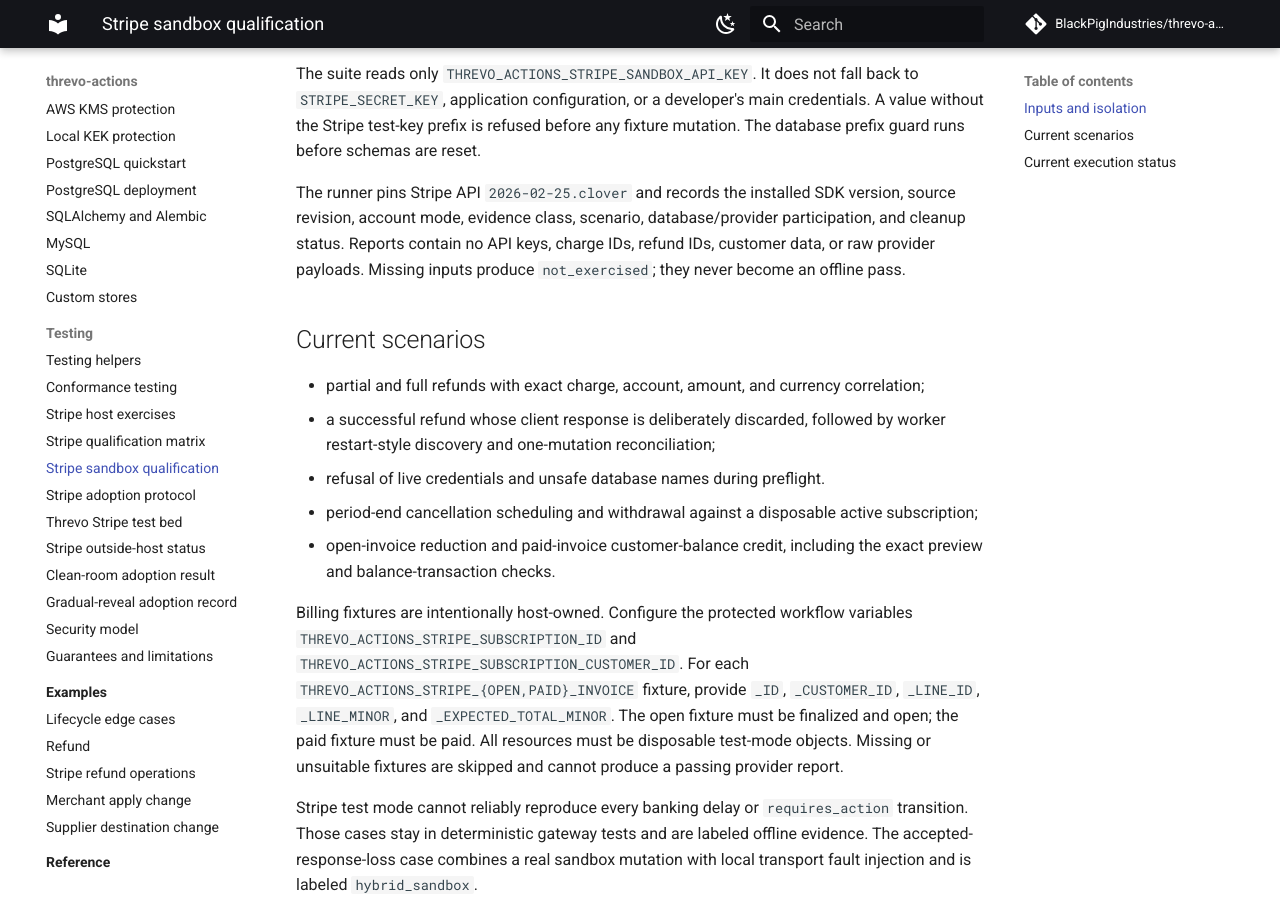
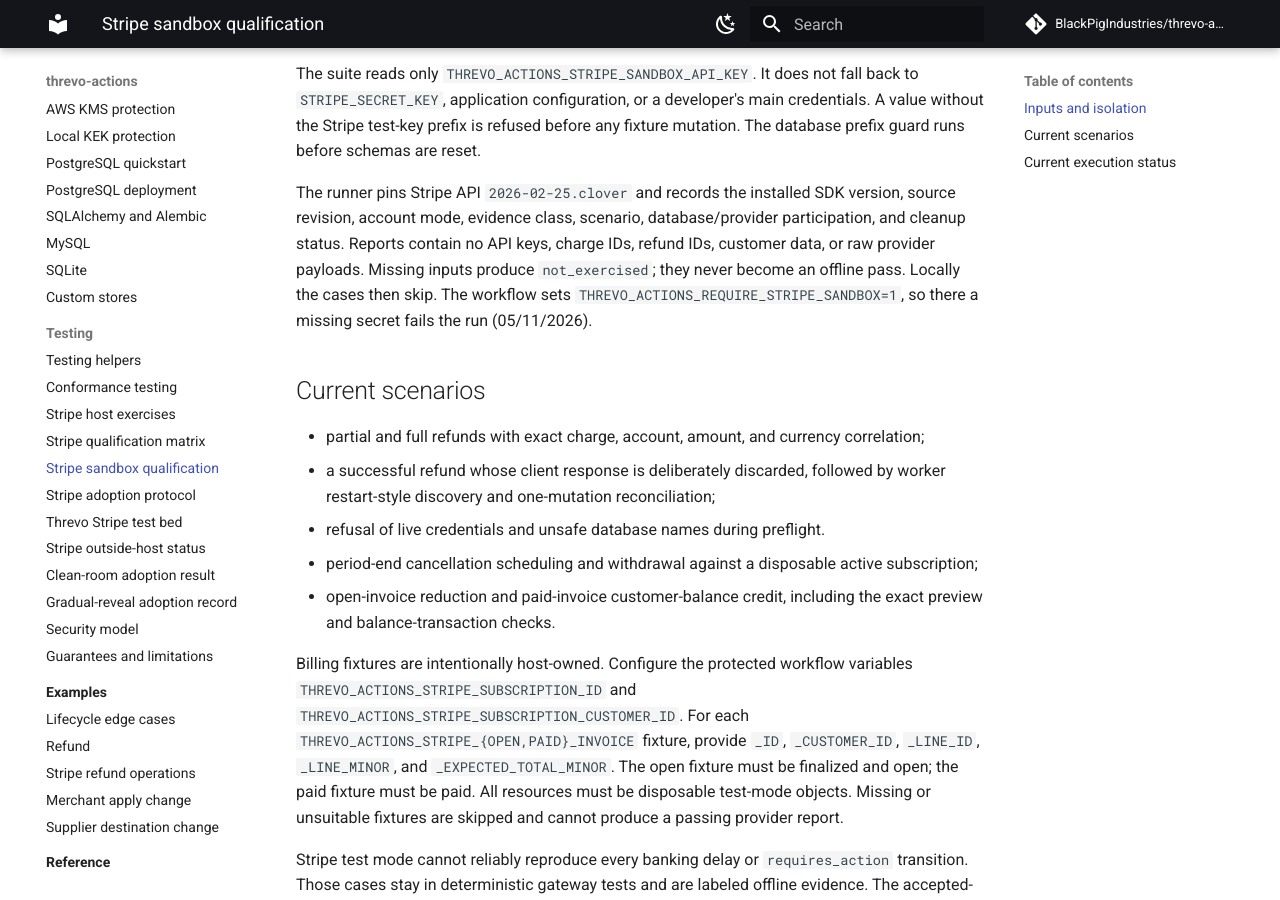
Before and after one commit to BlackPigIndustries/threvo-actions, an MkDocs documentation site: the page built from docs/testing/stripe-sandbox-qualification.md, in a window 1280 px wide and 900 px high, scrolled down 549 px. Built offline with MkDocs 1.6.1 and Material for MkDocs 9.7.7, drawn with Linux system fonts in a browser that asks for light colours; comment, search, counter and statistics services are not loaded.

Commit message:
test: fail the Stripe sandbox qualification when its secret is missing
The manual qualification workflow skipped every case, and passed, when the
sandbox secret was absent: a run that exercised nothing reported green.

- THREVO_ACTIONS_REQUIRE_STRIPE_SANDBOX=1, set at job level in
  stripe-qualification.yml, turns that skip into a failure. The
  not-exercised report is still written first.
- test_database_jobs_require_their_dsn.py now also checks that every job
  running tests/qualification/stripe sets the flag.
- SECURITY.md states the maintainer rule for the window between a fix and
  its advisory: re-read what is pushed and what is public for pointers,
  describe the fix by its new behaviour, publish the advisory once the
  release is on PyPI.

Co-Authored-By: Claude Opus 5.5 <noreply@anthropic.com>

```diff
--- a/docs/testing/stripe-sandbox-qualification.md
+++ b/docs/testing/stripe-sandbox-qualification.md
@@ -30,7 +30,9 @@ The runner pins Stripe API `2026-02-25.clover` and records the installed SDK
 version, source revision, account mode, evidence class, scenario,
 database/provider participation, and cleanup status. Reports contain no API
 keys, charge IDs, refund IDs, customer data, or raw provider payloads. Missing
-inputs produce `not_exercised`; they never become an offline pass.
+inputs produce `not_exercised`; they never become an offline pass. Locally the
+cases then skip. The workflow sets `THREVO_ACTIONS_REQUIRE_STRIPE_SANDBOX=1`, so
+there a missing secret fails the run (05/11/2026).
 
 ## Current scenarios
 
```
Also changed, not shown: SECURITY.md (+12 -0 lines), .github/workflows/README.md, 5 other files.
